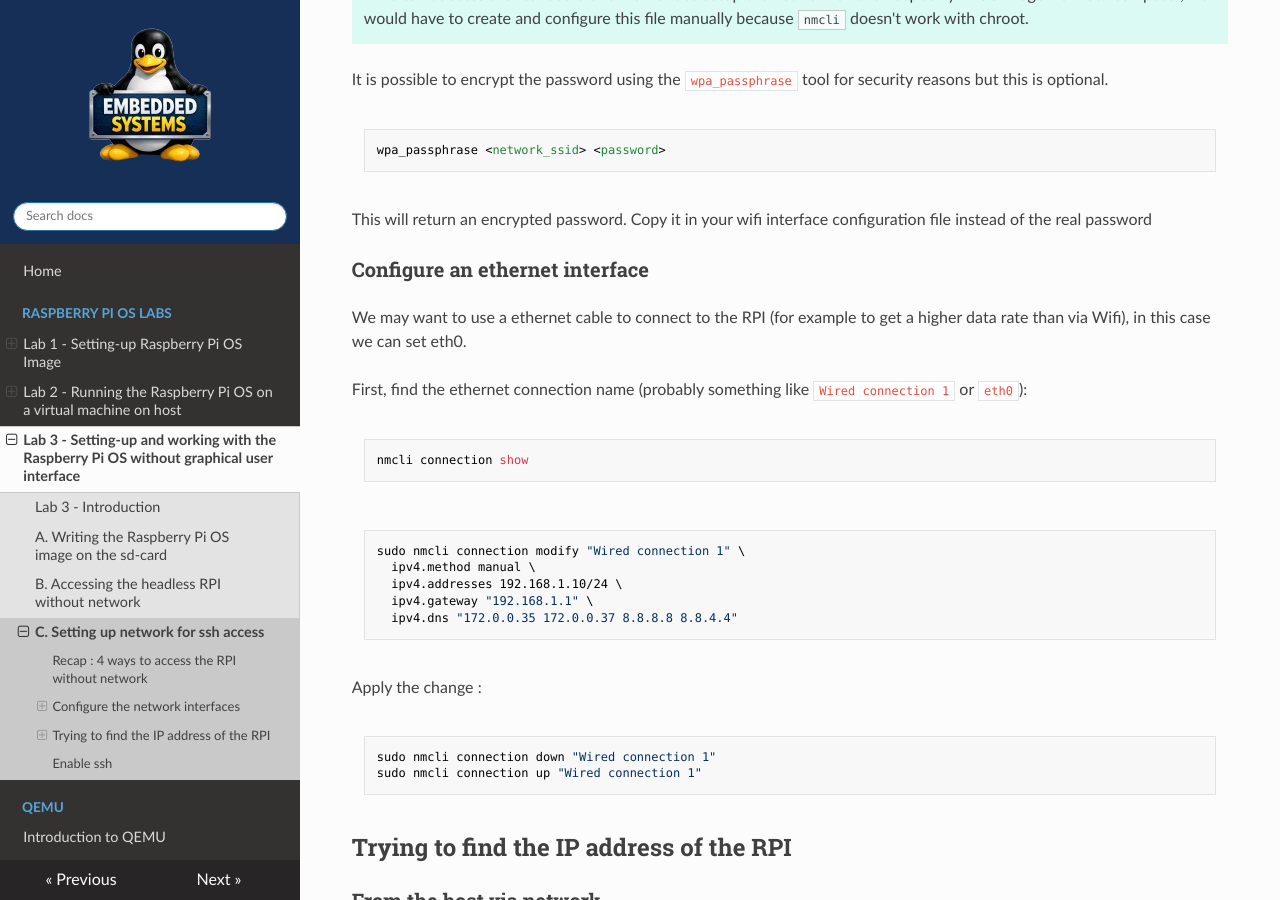
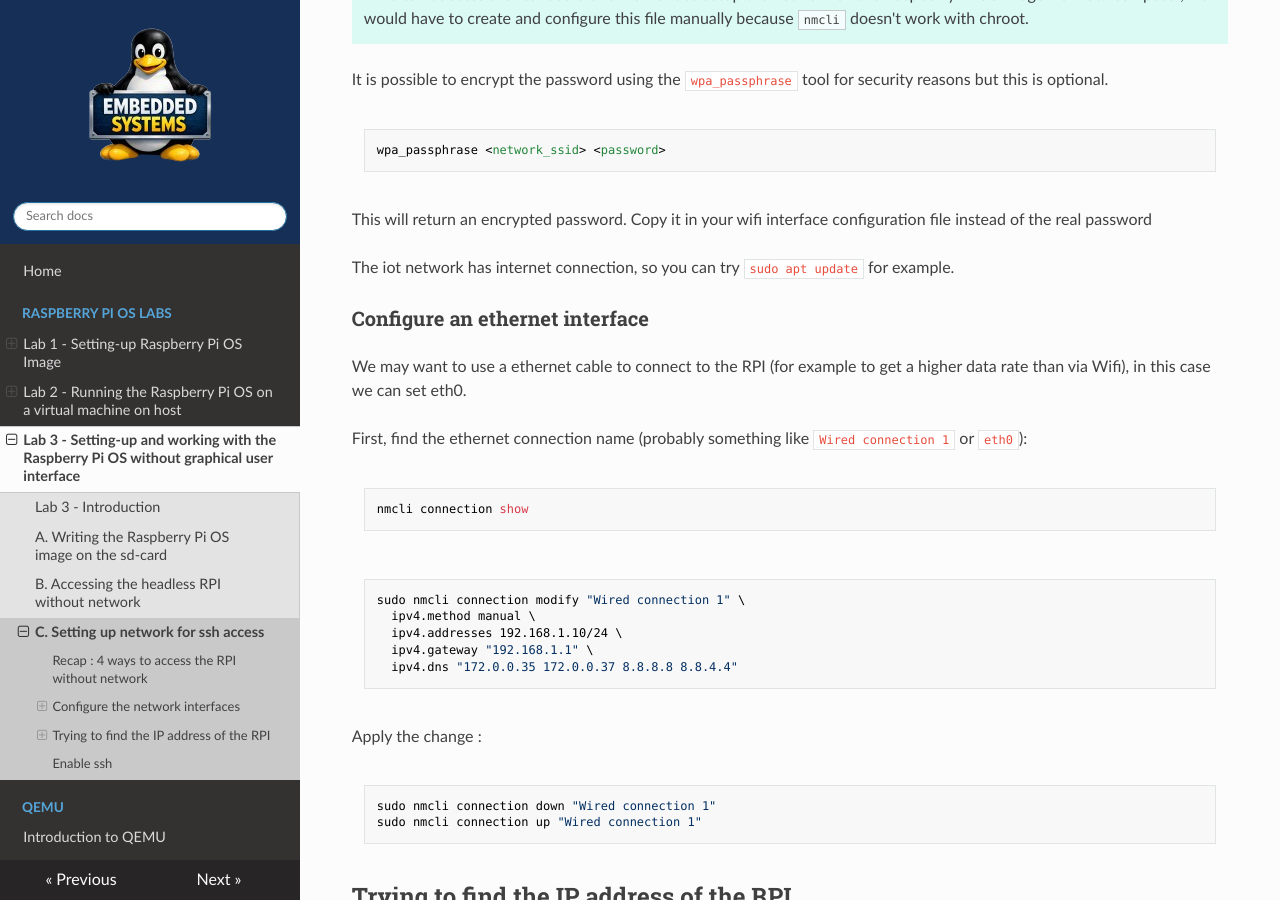
Before and after one commit to tlefloch/emb-sys, an MkDocs documentation site: the page built from docs/image/lab3/setting.md, in a window 1280 px wide and 900 px high, scrolled down 2738 px. Built offline with MkDocs 1.6.1, drawn with Linux system fonts in a browser that asks for light colours; nearby versions of some CDN libraries.

Commit message:
solutions

```diff
--- a/docs/image/lab3/setting.md
+++ b/docs/image/lab3/setting.md
@@ -127,6 +127,8 @@ wpa_passphrase <network_ssid> <password>
 
 This will return an encrypted password. Copy it in your wifi interface configuration file instead of the real password
 
+The iot network has internet connection, so you can try `sudo apt update` for example.
+
 ### Configure an ethernet interface
 
 We may want to use a ethernet cable to connect to the RPI (for example to get a higher data rate than via Wifi), in this case
```
